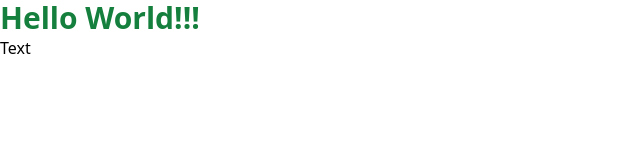
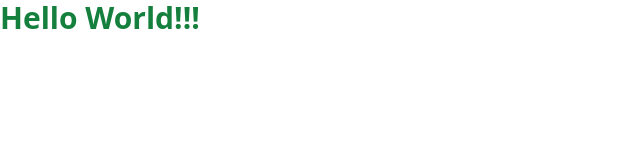
Before and after one commit to Shamidinoff/TailwindCSS_practice, a website: page index.html in a window 1280 px wide. Shown: the full height of the page, 0-640 px from the left. Drawn offline with Linux system fonts and the light colour scheme.

Commit message:
Tailwind CSS - Practice

```diff
--- a/index.html
+++ b/index.html
@@ -8,6 +8,5 @@
   </head>
   <body>
     <h1 class="text-3xl font-bold text-green-700">Hello World!!!</h1>
-    <h3>Text</h3>
   </body>
 </html>
```
